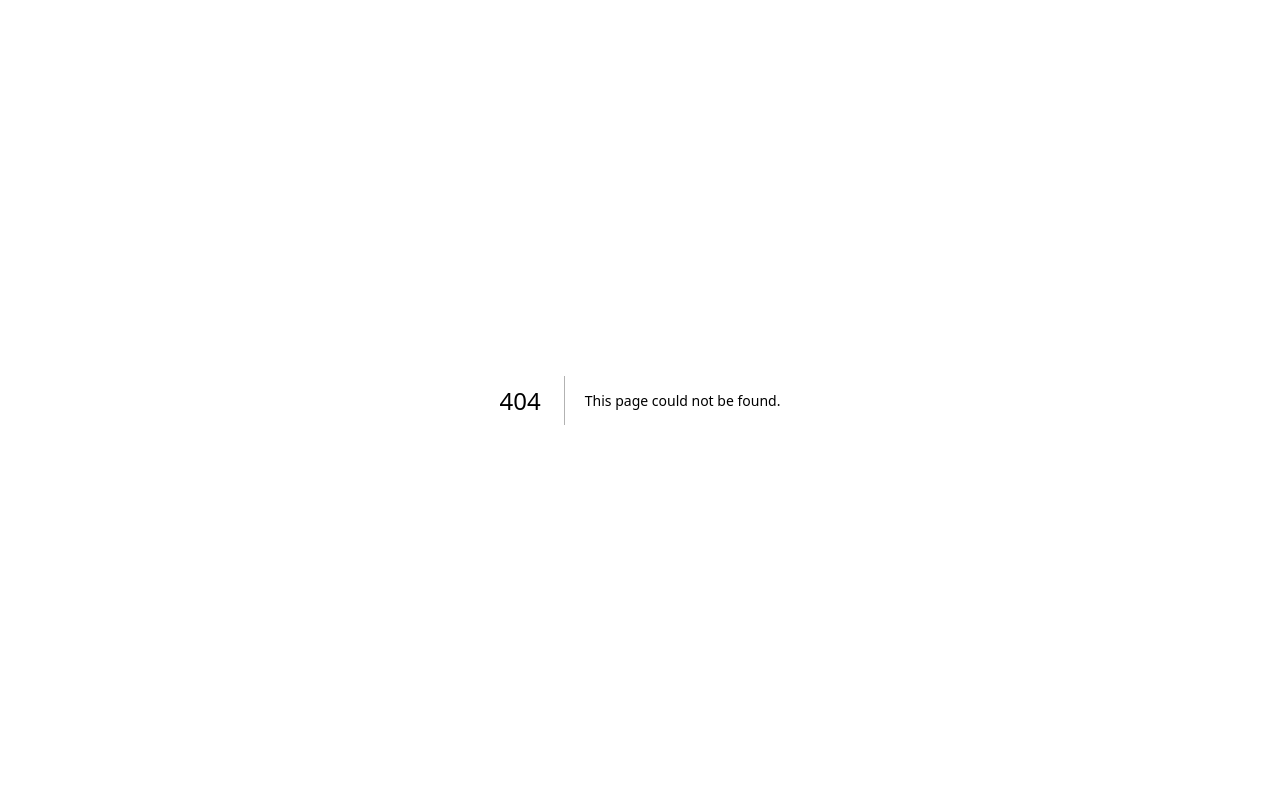
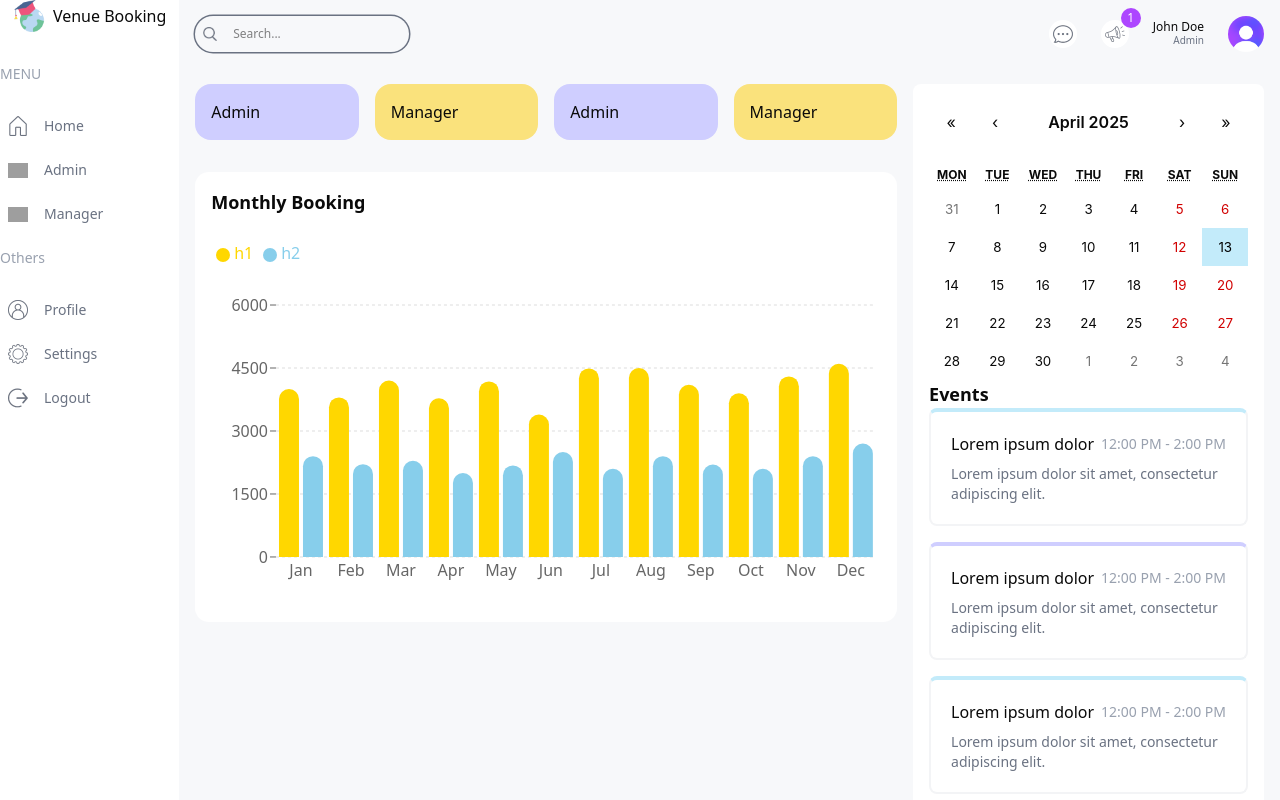
Before and after one commit to girishdigge/venue-booking-app, a Next.js app: page /admin in a window 1280 px wide. Before the commit this address had no page. Built offline with nearby package versions, Linux system fonts and the light colour scheme; grey boxes are pictures that could not be loaded.

Commit message:
big and small calender added

```diff
--- a/app/dashboard/admin/page.tsx
+++ b/app/(dashboard)/admin/page.tsx
@@ -1,4 +1,5 @@
 // import CountChart from '@/components/dashboard/CountChart';
+import EventCalendar from '@/components/dashboard/EventCalendar';
 import MonthlyCountChart from '@/components/dashboard/MonthlyCountChart';
 import UserCard from '@/components/dashboard/UserCard';
 
@@ -23,7 +24,9 @@
           <MonthlyCountChart />
         </div>
       </div>
-      <div className='w-full lg:w-2/3'>r</div>
+      <div className='w-full lg:w-1/3 flex flex-col gap-8'>
+        <EventCalendar />
+      </div>
     </div>
   );
 };
--- a/app/dashboard/layout.tsx
+++ b/app/(dashboard)/layout.tsx
@@ -13,7 +13,7 @@
         </Link>
         <Menu />
       </div>
-      <div className='w-[86%] md:w-[92%] lg:w-[84%] xl:w-[86%] bg-[#F7G8GA] overflow-scroll'>
+      <div className='w-[86%] md:w-[92%] lg:w-[84%] xl:w-[86%] bg-[#F7F8FA] overflow-scroll'>
         <Navbar />
         {children}
       </div>
--- /dev/null
+++ b/app/(dashboard)/manager/page.tsx
@@ -0,0 +1,19 @@
+import BigCalendar from '@/components/dashboard/BigCalendar';
+import EventCalendar from '@/components/dashboard/EventCalendar';
+
+const ManagerPage = () => {
+  return (
+    <div className='p-4 flex gap-4 flex-col xl:flex-row'>
+      <div className='w-full xl:2/3'>
+        <div className='h-full bg-white p-4 rounded-md'>
+          <h1 className='text-xl font-semibold'>Schedule (4A)</h1>
+          <BigCalendar />
+        </div>
+      </div>
+      <div className='w-full xl:w-1/3 flex flex-col gap-8'>
+        <EventCalendar />
+      </div>
+    </div>
+  );
+};
+export default ManagerPage;
--- a/app/dashboard/manager/page.tsx
+++ /dev/null
@@ -1,4 +0,0 @@
-const ManagerPage = () => {
-  return <div>ManagerPage</div>;
-};
-export default ManagerPage;
--- a/app/globals.css
+++ b/app/globals.css
@@ -125,3 +125,107 @@
     @apply bg-background text-foreground;
   }
 }
+.react-calendar {
+  width: 100% !important;
+  border: none !important;
+  font-family: 'Inter', sans-serif !important;
+}
+
+.react-calendar__navigation__label__labelText {
+  font-weight: 600;
+}
+
+.react-calendar__tile--active {
+  background-color: #c3ebfa !important;
+  color: black !important;
+}
+
+.rbc-btn-group:first-child {
+  display: none !important;
+}
+
+.rbc-toolbar-label {
+  text-align: right !important;
+  padding: 0px 20px !important;
+}
+
+.rbc-btn-group:last-child {
+  font-size: 13px !important;
+}
+
+.rbc-btn-group:last-child button {
+  border: none !important;
+  background-color: #f1f0ff !important;
+  margin-left: 2px !important;
+}
+
+.rbc-toolbar button.rbc-active {
+  background-color: #dbdafe !important;
+  box-shadow: none !important;
+}
+
+.rbc-time-view {
+  border-color: #eee !important;
+}
+
+.rbc-time-header {
+  display: none !important;
+}
+
+.rbc-time-content {
+  border: none !important;
+}
+
+.rbc-time-gutter.rbc-time-column {
+  font-size: 12px !important;
+}
+
+.rbc-time-gutter.rbc-time-column .rbc-timeslot-group {
+  padding: 0px 20px !important;
+}
+
+.rbc-timeslot-group {
+  background-color: #f7fdff !important;
+}
+
+.rbc-day-slot {
+  font-size: 14px !important;
+}
+
+.rbc-event {
+  border: none !important;
+  color: black !important;
+  padding: 10px !important;
+  margin: 10px !important;
+  width: 99% !important;
+}
+
+.rbc-event:nth-child(1) {
+  background-color: #e2f8ff !important;
+}
+.rbc-event:nth-child(2) {
+  background-color: #fefce8 !important;
+}
+.rbc-event:nth-child(3) {
+  background-color: #f2f1ff !important;
+}
+.rbc-event:nth-child(4) {
+  background-color: #fdf2fb !important;
+}
+.rbc-event:nth-child(5) {
+  background-color: #e2f8ff !important;
+}
+.rbc-event:nth-child(6) {
+  background-color: #fefce8 !important;
+}
+.rbc-event:nth-child(7) {
+  background-color: #f2f1ff !important;
+}
+.rbc-event:nth-child(8) {
+  background-color: #fdf2fb !important;
+}
+
+.rbc-event-label {
+  color: gray !important;
+  margin-bottom: 5px;
+}
--- /dev/null
+++ b/components/dashboard/BigCalendar.tsx
@@ -0,0 +1,27 @@
+'use client';
+import { Calendar, momentLocalizer, View, Views } from 'react-big-calendar';
+import moment from 'moment';
+import { calendarEvents } from '@/constants/data';
+import 'react-big-calendar/lib/css/react-big-calendar.css';
+import { useState } from 'react';
+
+const localizer = momentLocalizer(moment);
+const BigCalendar = () => {
+  const [view, setView] = useState<View>(Views.MONTH);
+  const handleOnChangeView = (selectedView: View) => {
+    setView(selectedView);
+  };
+  return (
+    <Calendar
+      localizer={localizer}
+      events={calendarEvents}
+      startAccessor='start'
+      endAccessor='end'
+      views={['month', 'week', 'day']}
+      view={view}
+      style={{ height: '98%' }}
+      onView={handleOnChangeView}
+    />
+  );
+};
+export default BigCalendar;
--- /dev/null
+++ b/components/dashboard/EventCalendar.tsx
@@ -0,0 +1,54 @@
+'use client';
+
+import { useState } from 'react';
+import Calendar from 'react-calendar';
+import 'react-calendar/dist/Calendar.css';
+type ValuePiece = Date | null;
+type Value = ValuePiece | [ValuePiece, ValuePiece];
+
+const events = [
+  {
+    id: 1,
+    title: 'Lorem ipsum dolor',
+    time: '12:00 PM - 2:00 PM',
+    description: 'Lorem ipsum dolor sit amet, consectetur adipiscing elit.',
+  },
+  {
+    id: 2,
+    title: 'Lorem ipsum dolor',
+    time: '12:00 PM - 2:00 PM',
+    description: 'Lorem ipsum dolor sit amet, consectetur adipiscing elit.',
+  },
+  {
+    id: 3,
+    title: 'Lorem ipsum dolor',
+    time: '12:00 PM - 2:00 PM',
+    description: 'Lorem ipsum dolor sit amet, consectetur adipiscing elit.',
+  },
+];
+const EventCalendar = () => {
+  const [value, onChange] = useState<Value>(new Date());
+  return (
+    <div className='bg-white p-4 rounded-md'>
+      <Calendar onChange={onChange} value={value} />
+      <div className='flex items-center justify-between'>
+        <h1 className='text-lg font-semibold'>Events</h1>
+      </div>
+      <div className='flex flex-col gap-4'>
+        {events.map((event) => (
+          <div
+            className='p-5 rounded-md border-2 border-gray-100 border-t-4 odd:border-t-lamaSky even:border-t-lamaPurple'
+            key={event.id}
+          >
+            <div className='flex items-center justify-between'>
+              <h1>{event.title}</h1>
+              <span className='text-gray-400 text-sm'>{event.time}</span>
+            </div>
+            <p className='mt-2 text-sm text-gray-500'>{event.description}</p>
+          </div>
+        ))}
+      </div>
+    </div>
+  );
+};
+export default EventCalendar;
--- a/components/dashboard/Menu.tsx
+++ b/components/dashboard/Menu.tsx
@@ -13,7 +13,7 @@
             <Link
               href={item.href}
               key={item.label}
-              className='flex items-center justify-center lg:justify-start gap-4 text-gray-500  scroll-py-20'
+              className='flex items-center justify-center lg:justify-start gap-4 py-2 md:px-2 text-gray-500 scroll-py-20 rounded-md hover:bg-lamaSkyLight'
             >
               <Image src={item.icon} alt='logo' height={20} width={20} />
               <span className='hidden lg:block'>{item.label}</span>
--- a/components/dashboard/MonthlyCountChart.tsx
+++ b/components/dashboard/MonthlyCountChart.tsx
@@ -76,7 +76,7 @@
 
 const MonthlyCountChart = () => {
   return (
-    <div className='bg-gray-100 rounded-xl w-full h-full p-4'>
+    <div className='bg-white rounded-xl w-full h-full p-4'>
       <div className='flex justify-between items-center'>
         <h1 className='font-semibold text-lg'>Monthly Booking</h1>
       </div>
--- a/constants/data.ts
+++ b/constants/data.ts
@@ -40,3 +40,31 @@
     ],
   },
 ];
+export const eventsData = [
+  {
+    id: 1,
+    title: 'Lake Trip',
+    class: '1A',
+    date: '2025-04-04',
+    startTime: '10:00',
+    endTime: '11:00',
+  },
+];
+
+export const announcementsData = [
+  {
+    id: 1,
+    title: 'About 4A Math Test',
+    class: '4A',
+    date: '2025-04-04',
+  },
+];
+
+export const calendarEvents = [
+  {
+    title: 'Math',
+    allDay: false,
+    start: new Date(2025, 4, 4, 8, 0),
+    end: new Date(2025, 4, 4, 8, 45),
+  },
+];
--- a/package.json
+++ b/package.json
@@ -27,10 +27,13 @@
     "class-variance-authority": "^0.7.1",
     "clsx": "^2.1.1",
     "lucide-react": "^0.487.0",
+    "moment": "^2.30.1",
     "next": "15.3.0",
     "next-auth": "^4.24.11",
     "next-themes": "^0.4.6",
     "react": "^19.0.0",
+    "react-big-calendar": "^1.18.0",
+    "react-calendar": "^5.1.0",
     "react-dom": "^19.0.0",
     "react-hook-form": "^7.55.0",
     "recharts": "^2.15.2",
@@ -44,6 +47,7 @@
     "@tailwindcss/postcss": "^4",
     "@types/node": "^20",
     "@types/react": "^19",
+    "@types/react-big-calendar": "^1.16.1",
     "@types/react-dom": "^19",
     "eslint": "^9",
     "eslint-config-next": "15.3.0",
```
Also changed, not shown: 1 other file (tests, documents, lock files or other folders).
